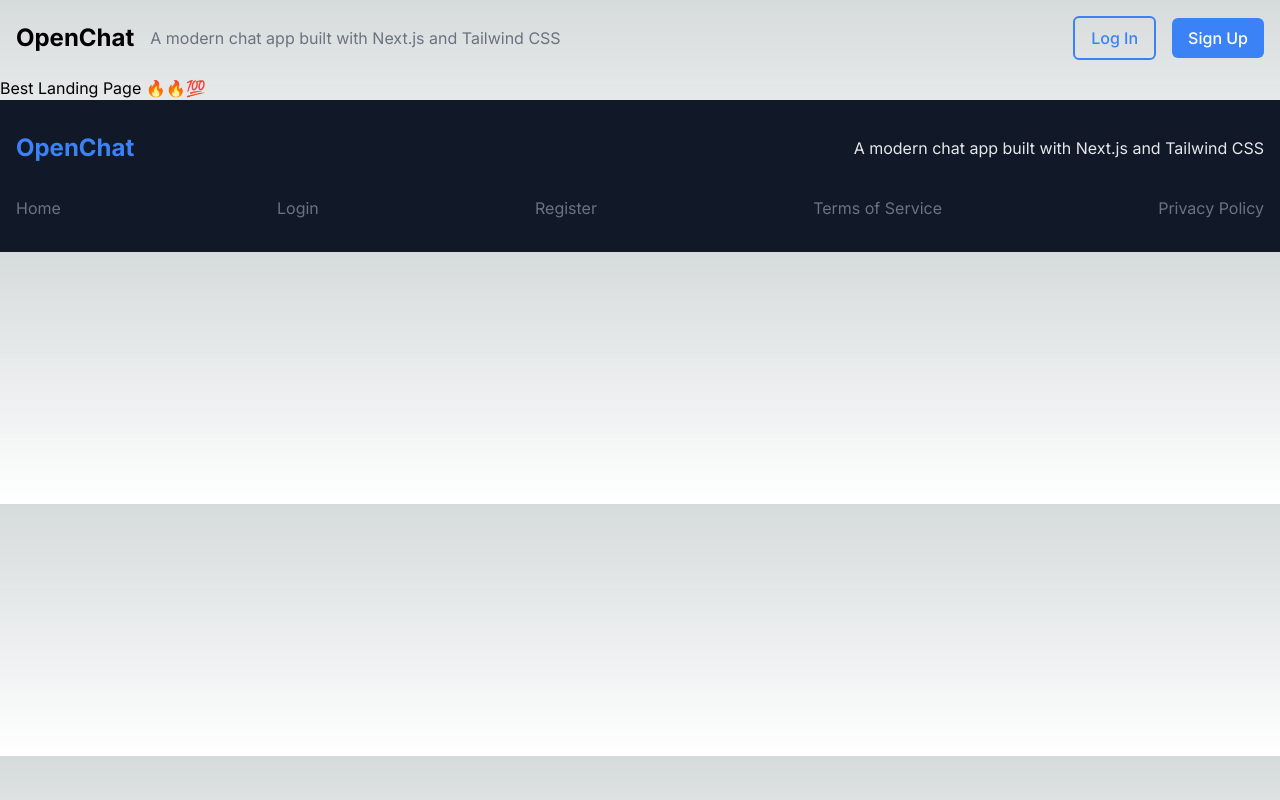
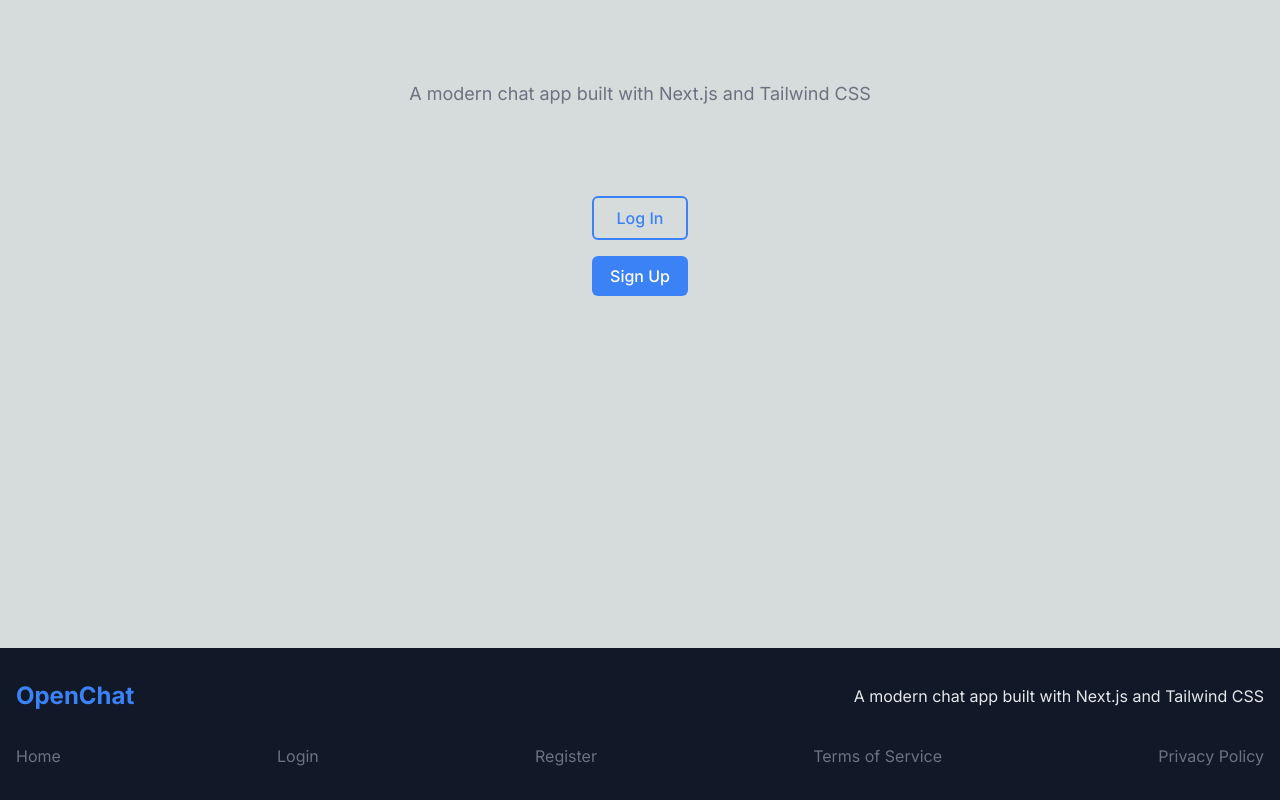
Before and after one commit to SammarJuneja/ChatAppNext, a Next.js app: page / in a window 1280 px wide. Built offline with nearby package versions, Linux system fonts and the light colour scheme.

Commit message:
Create Greet page

```diff
--- a/src/app/page.tsx
+++ b/src/app/page.tsx
@@ -1,11 +1,12 @@
 import Footer from "@/components/ui/Footer";
+import Greet from "@/components/ui/Greet";
 import NavBar from "@/components/ui/NavBar";
 
 export default function Landing() {
   return (
     <main>
-      <NavBar />
-      <div>Best Landing Page 🔥🔥💯</div>
+      {/* <NavBar /> */}
+      <Greet />
       <Footer />
     </main>
   );
--- a/src/components/ui/Footer.tsx
+++ b/src/components/ui/Footer.tsx
@@ -3,7 +3,7 @@ import React from "react";
 
 const Footer = () => {
   return (
-    <footer className="bg-gray-900 py-8 text-white">
+    <footer className="bg-gray-900 py-8 w-full fixed bottom-0 text-white">
       <div className="container mx-auto flex flex-col items-center justify-between px-4">
         <div className="flex flex-col items-center sm:flex-row sm:justify-between w-full">
           <Link href="/" passHref>
--- /dev/null
+++ b/src/components/ui/Greet.tsx
@@ -0,0 +1,26 @@
+import React from "react";
+import Link from "next/link";
+
+const Greet = () => {
+    return (
+        <div className="app-bg fixed w-full h-full">
+            <div className="flex mt-20 w-full justify-center">
+                <h2 className="text-lg text-gray-500">A modern chat app built with Next.js and Tailwind CSS</h2>
+            </div>
+            <div className="grid mt-20 justify-center">
+                <Link href="/login">
+                <button className="px-4 text-center w-24 py-2 my-2 border-2 border-blue-500 text-blue-500 rounded-md font-medium hover:bg-blue-600 hover:text-white">
+                    Log In
+                </button>
+                </Link>
+                <Link href="/signup" passHref>
+                <button className="px-4 text-center w-24 py-2 my-2 bg-blue-500 text-white rounded-md font-medium hover:bg-blue-600">
+                    Sign Up
+                </button>
+                </Link>
+            </div>
+        </div>
+    )
+}
+
+export default Greet;
```
Also changed, not shown: src/components/ui/NavBar.tsx (line endings or trailing spaces).
